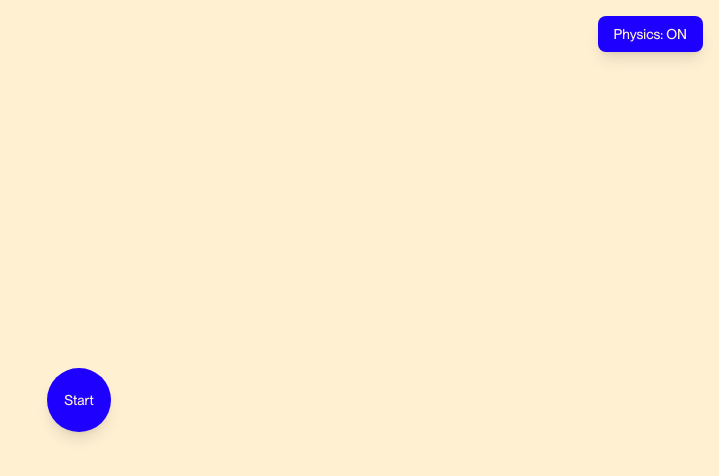
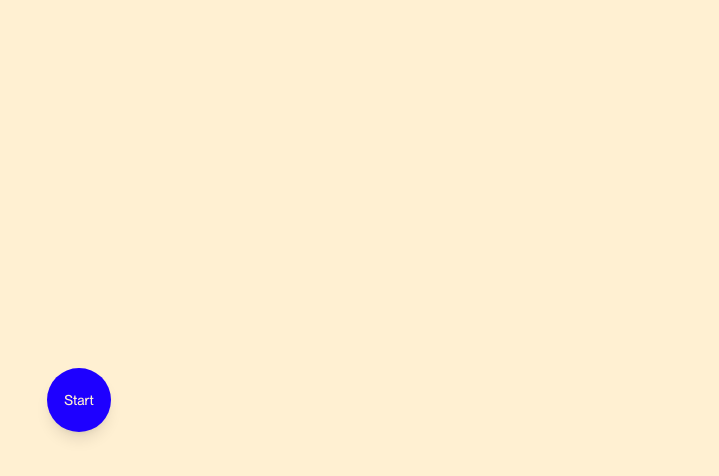
Before and after one commit to ShubhamPatilsd/habitat, a Next.js app: page /nodes in a window 1280 px wide. Shown: the top 476 px of the page, without its empty margins (561-1280 px from the left). Built offline with nearby package versions, Linux system fonts and the light colour scheme.

Commit message:
Remove physics toggle

```diff
--- a/app/nodes/page.tsx
+++ b/app/nodes/page.tsx
@@ -289,13 +289,6 @@ export default function NodesPage() {
       style={{position: "fixed", inset: 0, overflow: "hidden"}}
       className="bg-[#fff0d2]"
     >
-      {/* Physics toggle button */}
-      <button
-        onClick={() => setIsPhysicsEnabled(!isPhysicsEnabled)}
-        className="absolute top-4 right-4 z-10 px-4 py-2 bg-[#1e00ff] text-[#fff0d2] rounded-lg shadow-lg hover:shadow-xl transition-all duration-300 text-sm font-medium"
-      >
-        Physics: {isPhysicsEnabled ? "ON" : "OFF"}
-      </button>
       <div
         ref={containerRef}
         className="absolute inset-0 cursor-grab active:cursor-grabbing"
```
